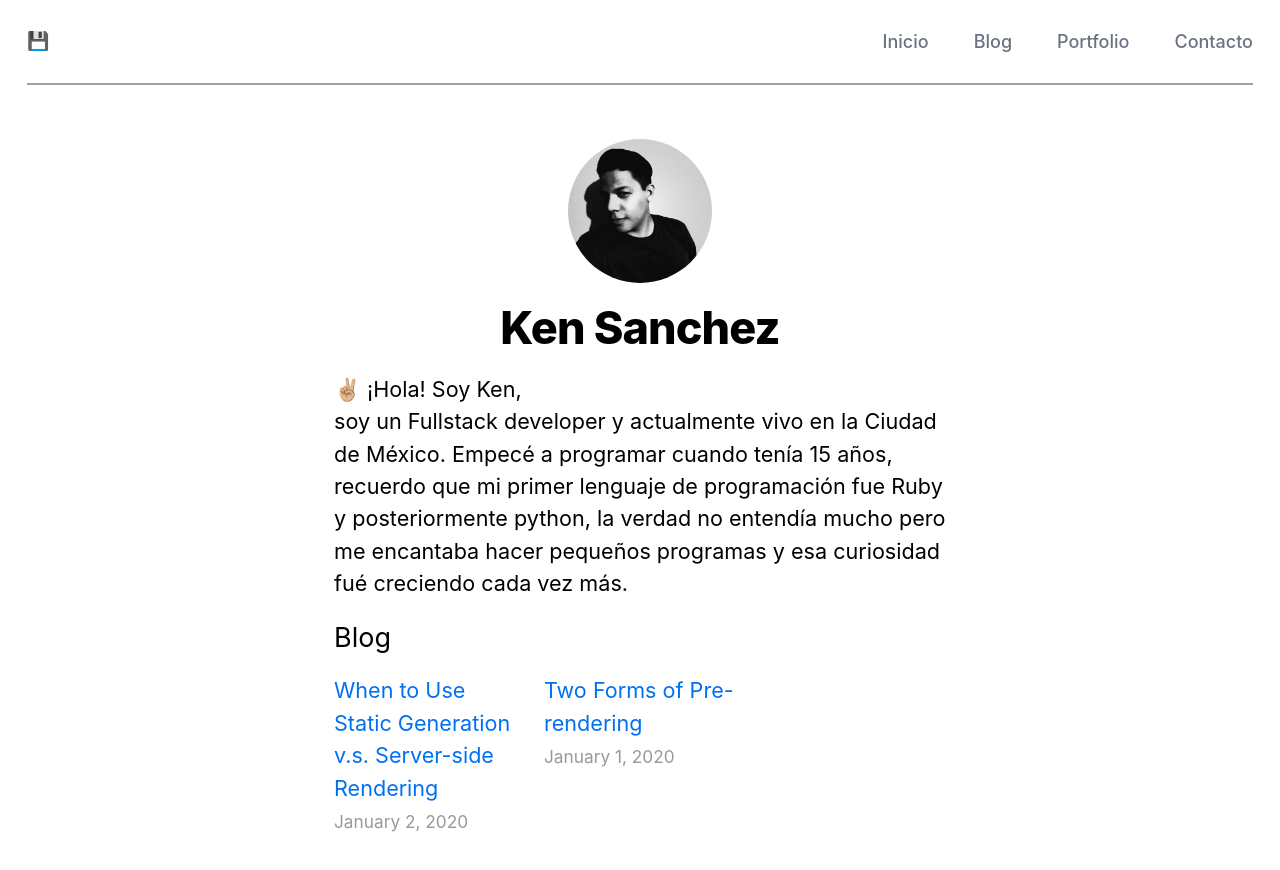
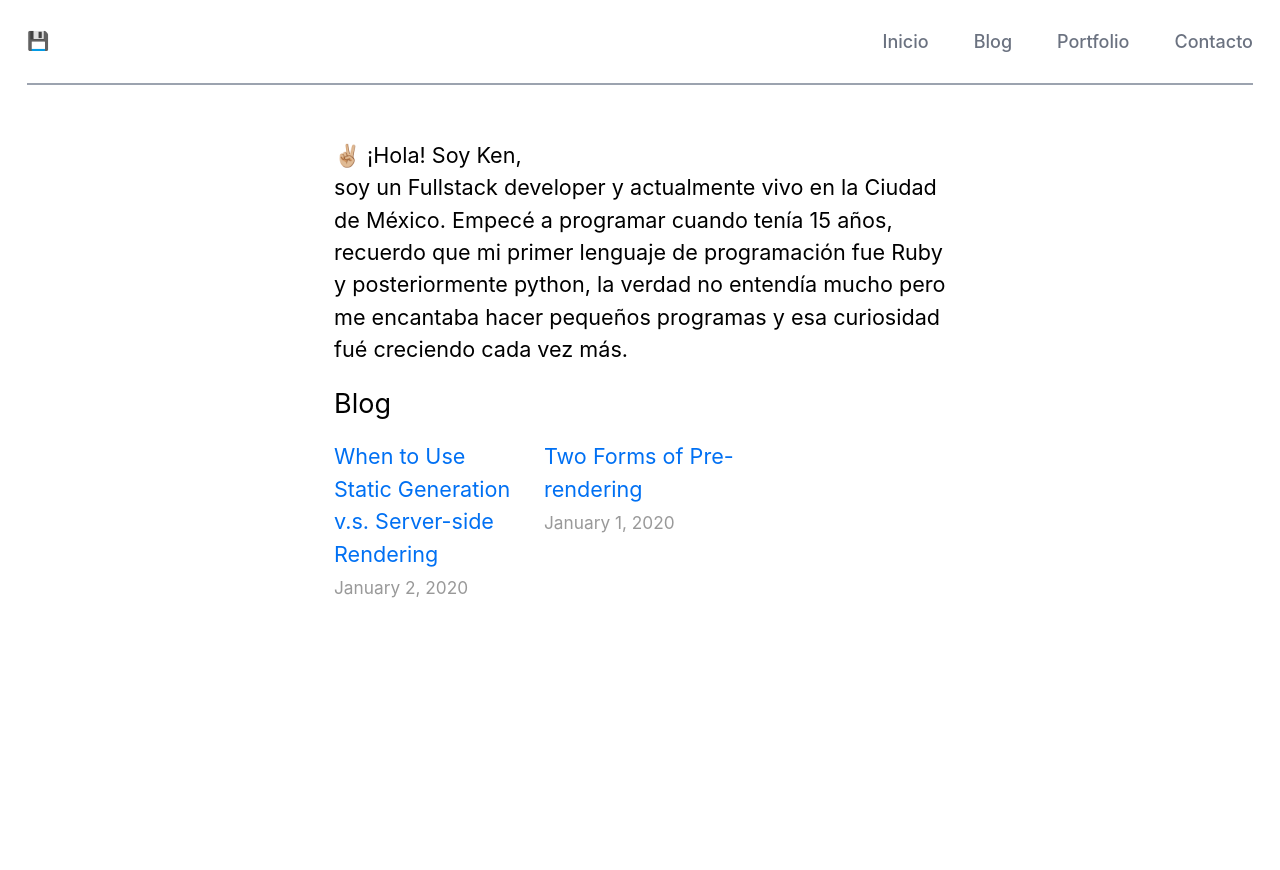
Before and after one commit to createdbyken/kenblog, a Next.js app: page / in a window 1280 px wide. Shown: the top 870 px of the page. After the commit the page ends 800 px from the top, so only its background shows below. Built offline with nearby package versions, Linux system fonts and the light colour scheme.

Commit message:
refactored layout component

```diff
--- a/components/layout.js
+++ b/components/layout.js
@@ -1,9 +1,7 @@
 import Head from 'next/head'
 import styles from './layout.module.css'
-import utilStyles from '../styles/utils.module.css'
 import Link from 'next/link'
 
-const name = 'Ken Sanchez'
 export const siteTitle = 'Ken Sanchez | Senior Backend Developer '
 
 export default function Layout({ children, home }) {
@@ -24,36 +22,9 @@ export default function Layout({ children, home }) {
         <meta name="og:title" content={siteTitle} />
         <meta name="twitter:card" content="summary_large_image" />
       </Head>
-      <header className={styles.header}>
-        {home ? (
-          <>
-            <img
-              src="/images/profile.jpg"
-              className={`${styles.headerHomeImage} ${utilStyles.borderCircle}`}
-              alt={name}
-            />
-            <h1 className={utilStyles.heading2Xl}>{name}</h1>
-          </>
-        ) : (
-          <>
-            <Link href="/">
-              <a>
-                <img
-                  src="/images/profile.jpg"
-                  className={`${styles.headerImage} ${utilStyles.borderCircle}`}
-                  alt={name}
-                />
-              </a>
-            </Link>
-            <h2 className={utilStyles.headingLg}>
-              <Link href="/">
-                <a className={utilStyles.colorInherit}>{name}</a>
-              </Link>
-            </h2>
-          </>
-        )}
-      </header>
+
       <main>{children}</main>
+
       {!home && (
         <div className={styles.backToHome}>
           <Link href="/">
```
